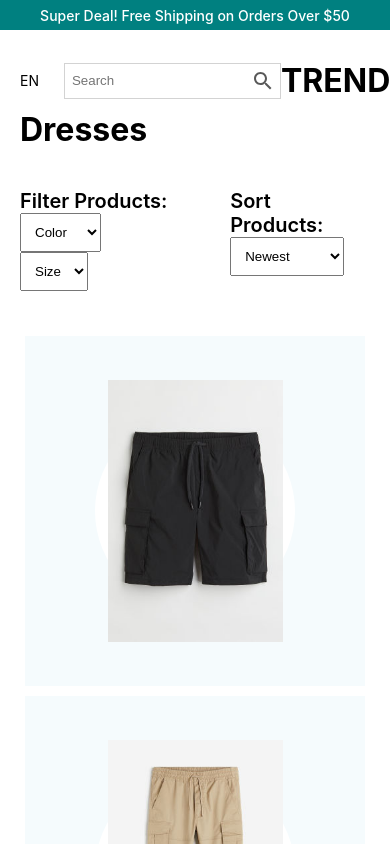
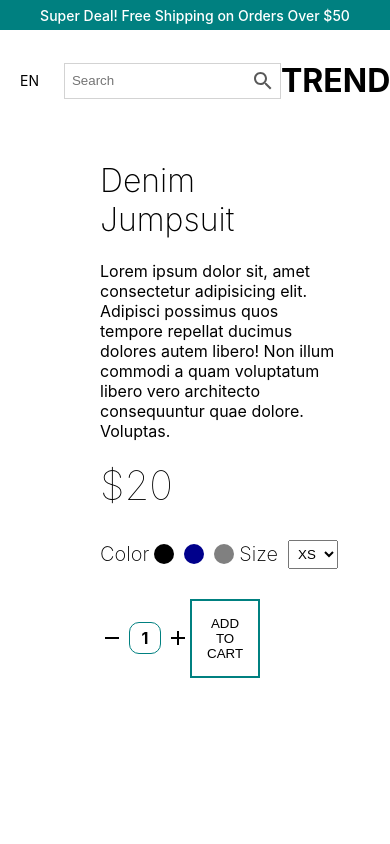
Before and after one commit to tg1489/e-commerce-shopping, a React (Create React App) app: page / in a window 390 px wide. Shown: the top 844 px of the page. Built offline with nearby package versions, Linux system fonts and the light colour scheme; grey boxes are pictures that could not be loaded.

Commit message:
adding mobile responsiveness to productlist

```diff
--- a/src/App.js
+++ b/src/App.js
@@ -5,7 +5,6 @@ import Product from './pages/Product';
 import Login from './pages/Login';
 import Register from './pages/Register';
 import Cart from './pages/Cart';
-
 
 export default function App() {
   return (
@@ -15,7 +14,8 @@ export default function App() {
       {/* <Register /> */}
       {/* <Login /> */}
       {/* <Cart /> */}
-      <ProductList />
+      {/* <ProductList /> */}
+      <Product />
     </div>
   );
 }
--- a/src/pages/Product.jsx
+++ b/src/pages/Product.jsx
@@ -5,12 +5,14 @@ import Navbar from '../components/Navbar';
 import Newsletter from '../components/Newsletter';
 import Footer from '../components/Footer';
 import { Add, Remove } from '@mui/icons-material';
+import { mobile } from '../utils/responsive';
 
 const Container = styled.div``;
 
 const Wrapper = styled.div`
   padding: 50px;
   display: flex;
+  ${mobile({ flexDirection: 'column', padding: '10px' })}
 `;
 
 const ImgContainer = styled.div`
```
